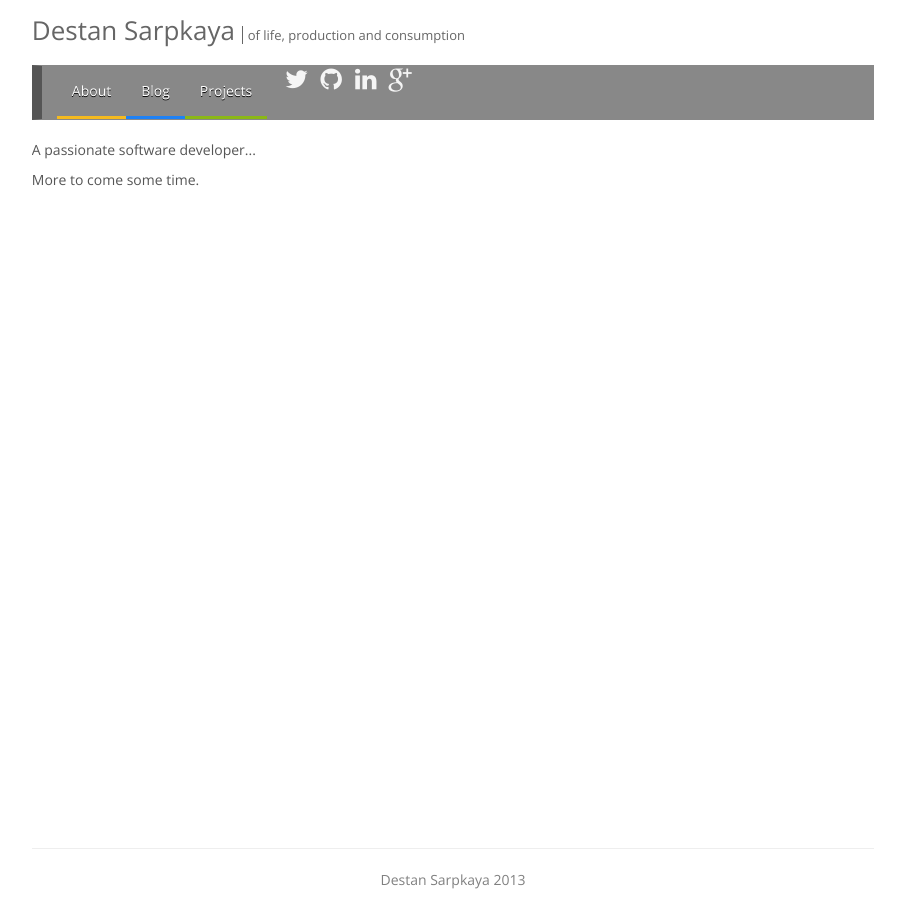
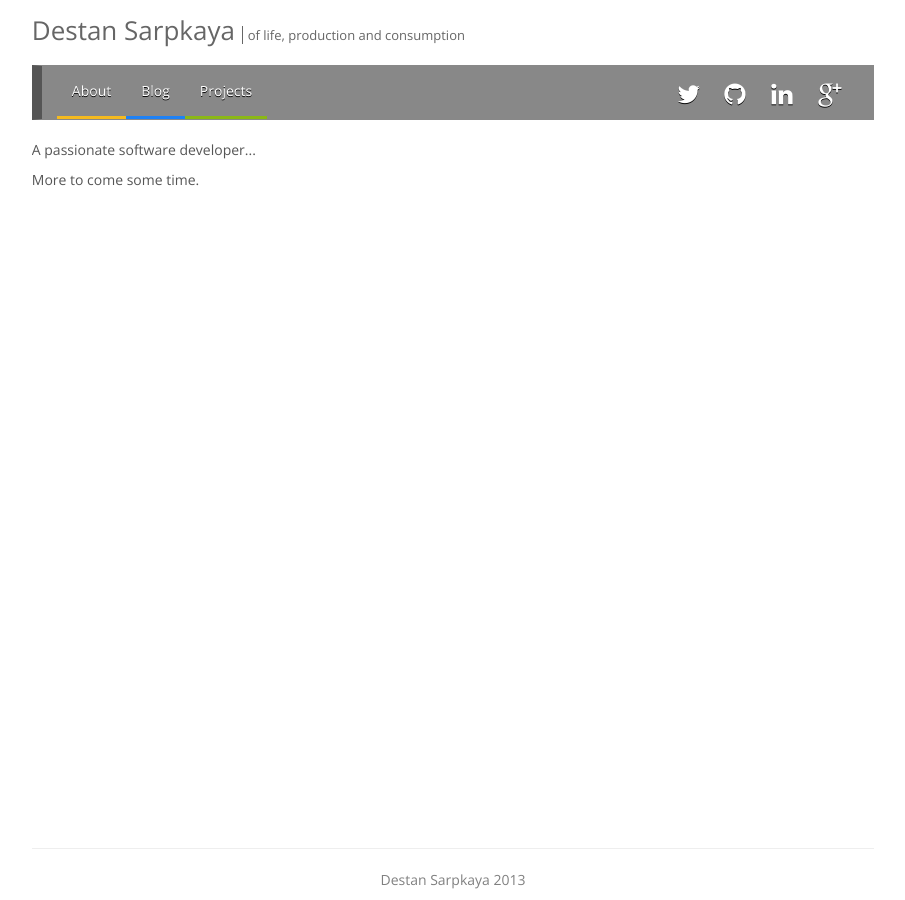
Before and after one commit to destan/destan.github.io, a Jekyll site: the page built from index.html, in a window 1280 px wide. Shown: the whole page, without its empty margins (187-1092 px from the left). Built offline with Jekyll 4.4.1, drawn with Linux system fonts in a browser that asks for light colours; grey boxes are pictures that could not be loaded.

Commit message:
fix social icons

```diff
--- a/_layouts/default.html
+++ b/_layouts/default.html
@@ -45,16 +45,15 @@ title: Destan Sarpkaya
                   <li id="aboutBtn"><a href="/">About</a></li>
                   <li id="blogBtn"><a href="/blog">Blog</a></li>
                   <li id="projectsBtn"><a href="/projects">Projects</a></li>
-                  <li id="socialBtn" class="pull-right">
-                    <span id="socialContainer">
-                      <a href="https://twitter.com/dorukdestan"><i class="icon-twitter"></i></a>
-                      <a href="https://github.com/destan"><i class="icon-github"></i></a>
-                      <a href="http://www.linkedin.com/in/dorukdestan"><i class="icon-linkedin"></i></a>
-                      <a href="https://plus.google.com/u/0/107372055220510088187"><i class="icon-plus"></i></a>
-                    </span>
+                </ul>
 
-                  </li>
+                <ul class="nav pull-right">
+                  <li id="socialBtn"><a href="https://twitter.com/dorukdestan"><i class="icon-twitter"></i></a></li>
+                  <li id="socialBtn"><a href="https://github.com/destan"><i class="icon-github"></i></a></li>
+                  <li id="socialBtn"><a href="http://www.linkedin.com/in/dorukdestan"><i class="icon-linkedin"></i></a></li>
+                  <li id="socialBtn"><a href="https://plus.google.com/u/0/107372055220510088187"><i class="icon-plus"></i></a></li>
                 </ul>
+
               </div>
             </div>
           </div><!-- /.navbar -->
--- a/assets/css/default.css
+++ b/assets/css/default.css
@@ -39,21 +39,20 @@ h4{
   color: gray;
 }
 
-#socialContainer{
+#socialBtn{
   font-size: 25px;
   color: whitesmoke;
-  margin: 7px 20px 0 0;
   cursor: pointer;
 }
 
-#socialContainer > i{
-  cursor: pointer;
-}
-
-#socialContainer a, #socialContainer a:hover, #socialContainer a:active{
-  margin-left: 10px;
-  cursor: pointer;
-  color: whitesmoke;
+#socialBtn a{
+  padding-right: 19px;
+  padding-left: 10px;
+/*  border-bottom: 3px solid whitesmoke;
+  border-right: 1px solid #888;
+  border-left: 1px solid #888;
+  padding-top: 13px;
+*/
 }
 
 .smooth{
```
Also changed, not shown: assets/css/fontello-embedded.css.
